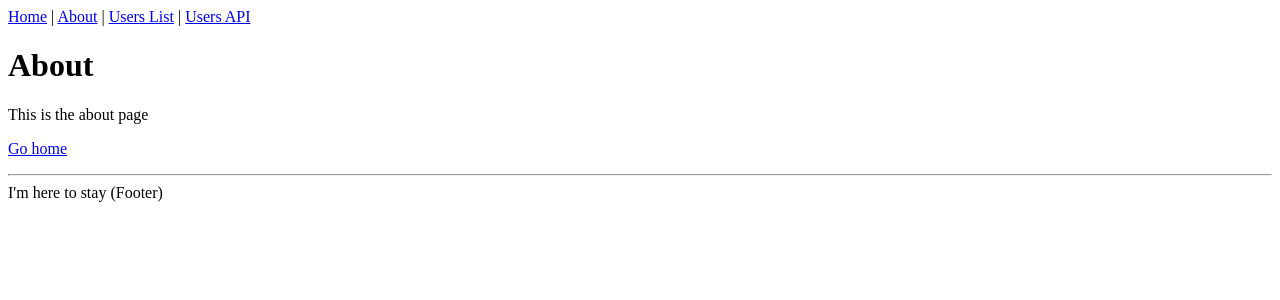
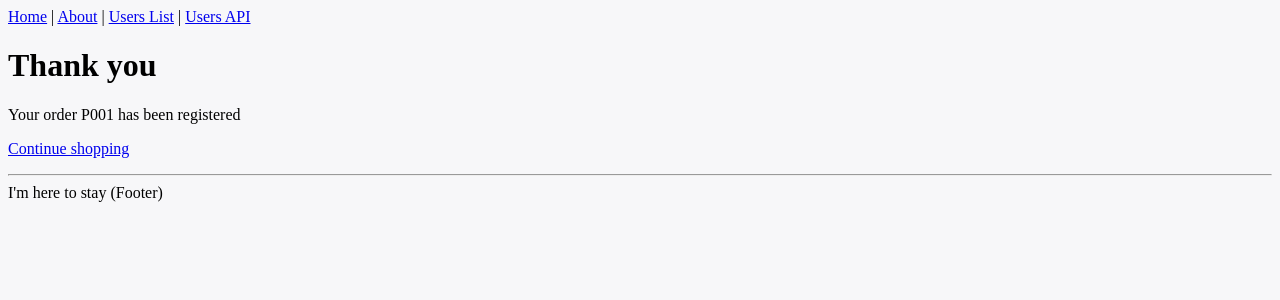
Before and after one commit to hellenfc/shopping-cart, a Next.js app: page /about in a window 1280 px wide. Shown: the top 300 px of the page. Built offline with nearby package versions, Linux system fonts and the light colour scheme.

Commit message:
first commit

```diff
--- a/package.json
+++ b/package.json
@@ -8,9 +8,11 @@
     "type-check": "tsc"
   },
   "dependencies": {
+    "@types/styled-components": "^5.1.2",
     "next": "latest",
     "react": "^16.12.0",
-    "react-dom": "^16.12.0"
+    "react-dom": "^16.12.0",
+    "styled-components": "^5.1.1"
   },
   "devDependencies": {
     "@types/node": "^12.12.21",
--- a/pages/about.tsx
+++ b/pages/about.tsx
@@ -1,16 +1,26 @@
 import Link from 'next/link'
 import Layout from '../components/Layout'
 
-const AboutPage = () => (
-  <Layout title="About | Next.js + TypeScript Example">
-    <h1>About</h1>
-    <p>This is the about page</p>
+import { createGlobalStyle } from "styled-components";
+
+const GlobalStyle = createGlobalStyle`
+  body {
+    background: #F7F7F9
+  }
+`;
+
+const ThankYouPage = () => (
+  <Layout title="Thank you page">
+    <GlobalStyle />
+
+    <h1>Thank you</h1>
+    <p>Your order P001 has been registered</p>
     <p>
       <Link href="/">
-        <a>Go home</a>
+        <a>Continue shopping</a>
       </Link>
     </p>
   </Layout>
-)
+);
 
-export default AboutPage
+export default ThankYouPage
--- a/pages/index.tsx
+++ b/pages/index.tsx
@@ -1,15 +1,26 @@
 import Link from 'next/link'
-import Layout from '../components/Layout'
+import styled from "styled-components"
 
-const IndexPage = () => (
-  <Layout title="Home | Next.js + TypeScript Example">
-    <h1>Hello Next.js 👋</h1>
+import { createGlobalStyle } from "styled-components";
+
+const GlobalStyle = createGlobalStyle`
+  body {
+    background: #F7F7F9
+  }
+`;
+
+//background: #F7F7F9;
+const CartPage = () => (
+  <div title="Cart">
+    <GlobalStyle />
+
+    <h1>Cart 👋</h1>
     <p>
       <Link href="/about">
         <a>About</a>
       </Link>
     </p>
-  </Layout>
-)
+  </div>
+);
 
-export default IndexPage
+export default CartPage
```
Also changed, not shown: 1 other file (tests, documents, lock files or other folders).
